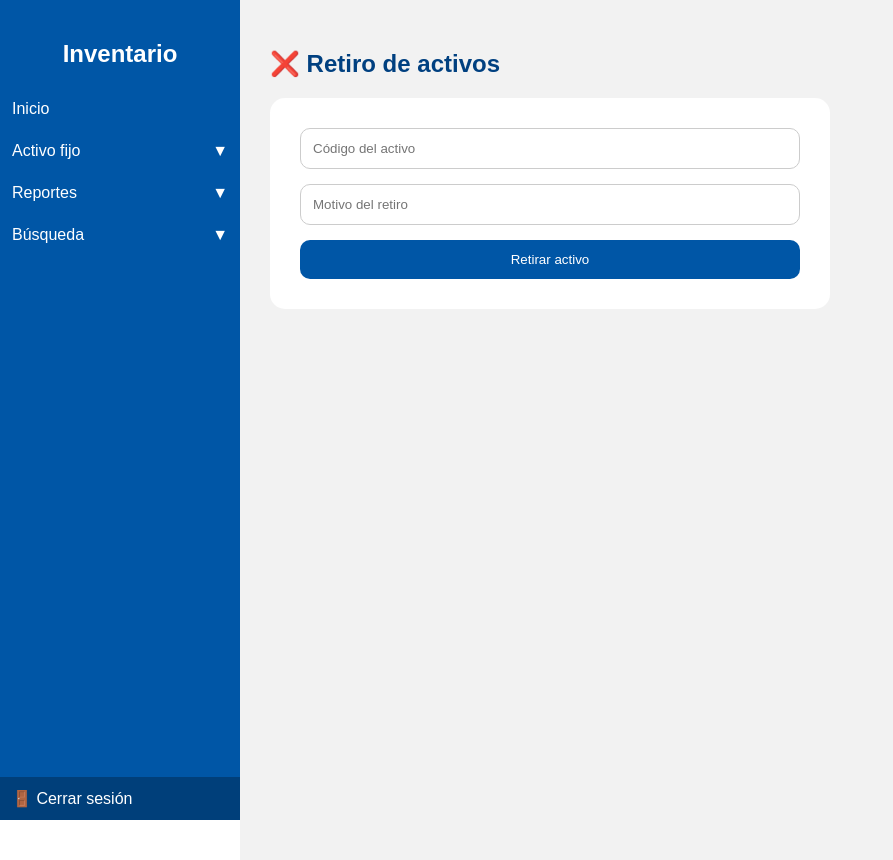
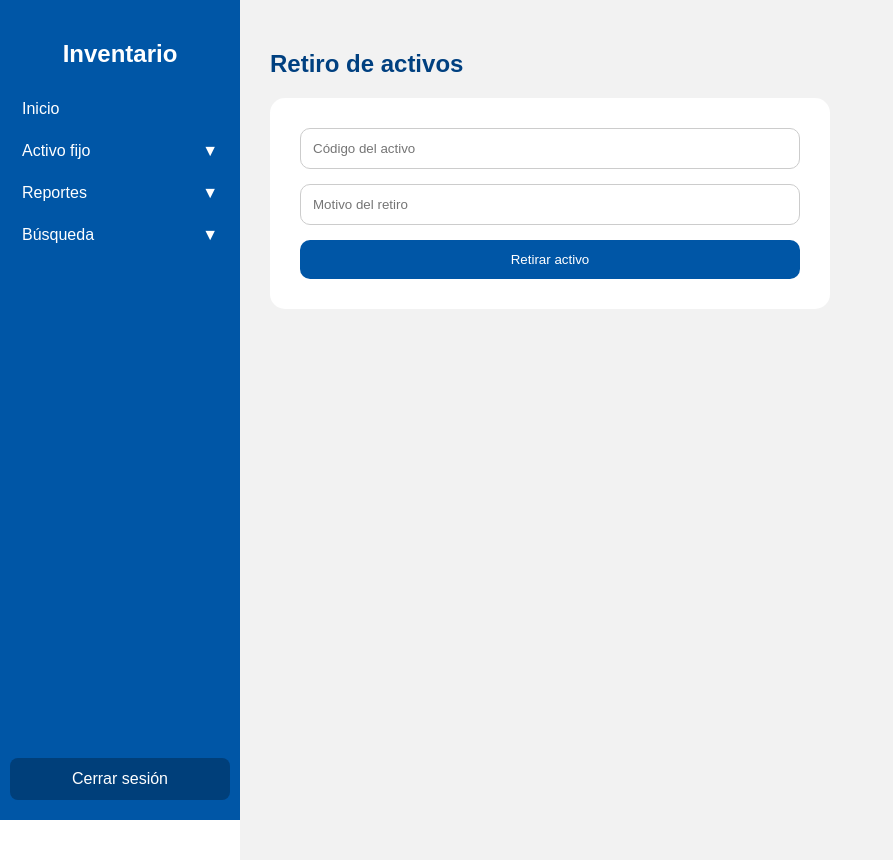
Before and after one commit to NancyFloresUFG/Inventario_UFG, a Flask app: page /retiros in a window 1280 px wide. Shown: the whole page, without its empty margins (0-893 px from the left). Run offline with Flask 3, Linux system fonts and the light colour scheme; the visitor is signed in with stand-in values (Sample User, id 1).

Commit message:
Actualización 6

```diff
--- a/templates/base.html
+++ b/templates/base.html
@@ -23,13 +23,14 @@ body {
     flex-direction: column;
 }
 
-.menu {
-    flex: 1;
-}
-
 .sidebar h2 {
     text-align: center;
     margin-bottom: 20px;
+}
+
+.menu {
+    padding: 0 10px;
+    flex: 1;
 }
 
 .menu-item {
@@ -38,6 +39,7 @@ body {
     display: flex;
     justify-content: space-between;
     align-items: center;
+    border-radius: 8px;
 }
 
 .menu-item:hover {
@@ -53,6 +55,8 @@ body {
 .submenu {
     display: none;
     background-color: #004080;
+    border-radius: 8px;
+    margin: 5px 0;
 }
 
 .submenu a {
@@ -66,6 +70,14 @@ body {
     background-color: #F47C20;
 }
 
+.arrow {
+    transition: transform 0.3s;
+}
+
+.arrow.rotate {
+    transform: rotate(180deg);
+}
+
 .content {
     margin-left: 240px;
     padding: 30px;
@@ -74,8 +86,16 @@ body {
 }
 
 .logout {
-    margin-top: auto;
+    margin: 20px 10px;
+    padding: 12px;
     background-color: #003f7a;
+    text-align: center;
+    border-radius: 8px;
+    cursor: pointer;
+}
+
+.logout:hover {
+    background-color: #002f5c;
 }
 </style>
 </head>
@@ -93,7 +113,7 @@ body {
         </div>
 
         <div class="menu-item" onclick="toggleMenu('activo', this)">
-            Activo fijo <span>▼</span>
+            Activo fijo <span class="arrow">▼</span>
         </div>
         <div id="activo" class="submenu">
             <a href="/gestion">Gestión general</a>
@@ -101,18 +121,17 @@ body {
             <a href="/entradas">Entradas</a>
             <a href="/traslados">Traslados</a>
             <a href="/retiros">Retiros</a>
-
         </div>
 
         <div class="menu-item" onclick="toggleMenu('reportes', this)">
-            Reportes <span>▼</span>
+            Reportes <span class="arrow">▼</span>
         </div>
         <div id="reportes" class="submenu">
             <a href="/reportes">Generar reportes</a>
         </div>
 
         <div class="menu-item" onclick="toggleMenu('busqueda', this)">
-            Búsqueda <span>▼</span>
+            Búsqueda <span class="arrow">▼</span>
         </div>
         <div id="busqueda" class="submenu">
             <a href="/busqueda">Buscar activo</a>
@@ -120,8 +139,8 @@ body {
 
     </div>
 
-    <div class="menu-item logout" onclick="location.href='/logout'">
-        🚪 Cerrar sesión
+    <div class="logout" onclick="location.href='/logout'">
+         Cerrar sesión
     </div>
 
 </div>
@@ -134,14 +153,14 @@ body {
 <script>
 function toggleMenu(id, element) {
     let menu = document.getElementById(id);
-    let arrow = element.querySelector("span");
+    let arrow = element.querySelector(".arrow");
 
     if (menu.style.display === "block") {
         menu.style.display = "none";
-        arrow.textContent = "▼";
+        arrow.classList.remove("rotate");
     } else {
         menu.style.display = "block";
-        arrow.textContent = "▲";
+        arrow.classList.add("rotate");
     }
 }
 </script>
--- a/templates/reportes.html
+++ b/templates/reportes.html
@@ -2,7 +2,7 @@
 
 {% block content %}
 
-<h2>📄 Generar reporte</h2>
+<h2> Generar reporte</h2>
 
 <form method="POST" class="form-box">
 
--- a/templates/retiros.html
+++ b/templates/retiros.html
@@ -2,7 +2,7 @@
 
 {% block content %}
 
-<h2 style="color:#004080; margin-bottom:20px;">❌ Retiro de activos</h2>
+<h2 style="color:#004080; margin-bottom:20px;"> Retiro de activos</h2>
 
 <div style="background:white; padding:30px; border-radius:15px; max-width:500px;">
 
```
